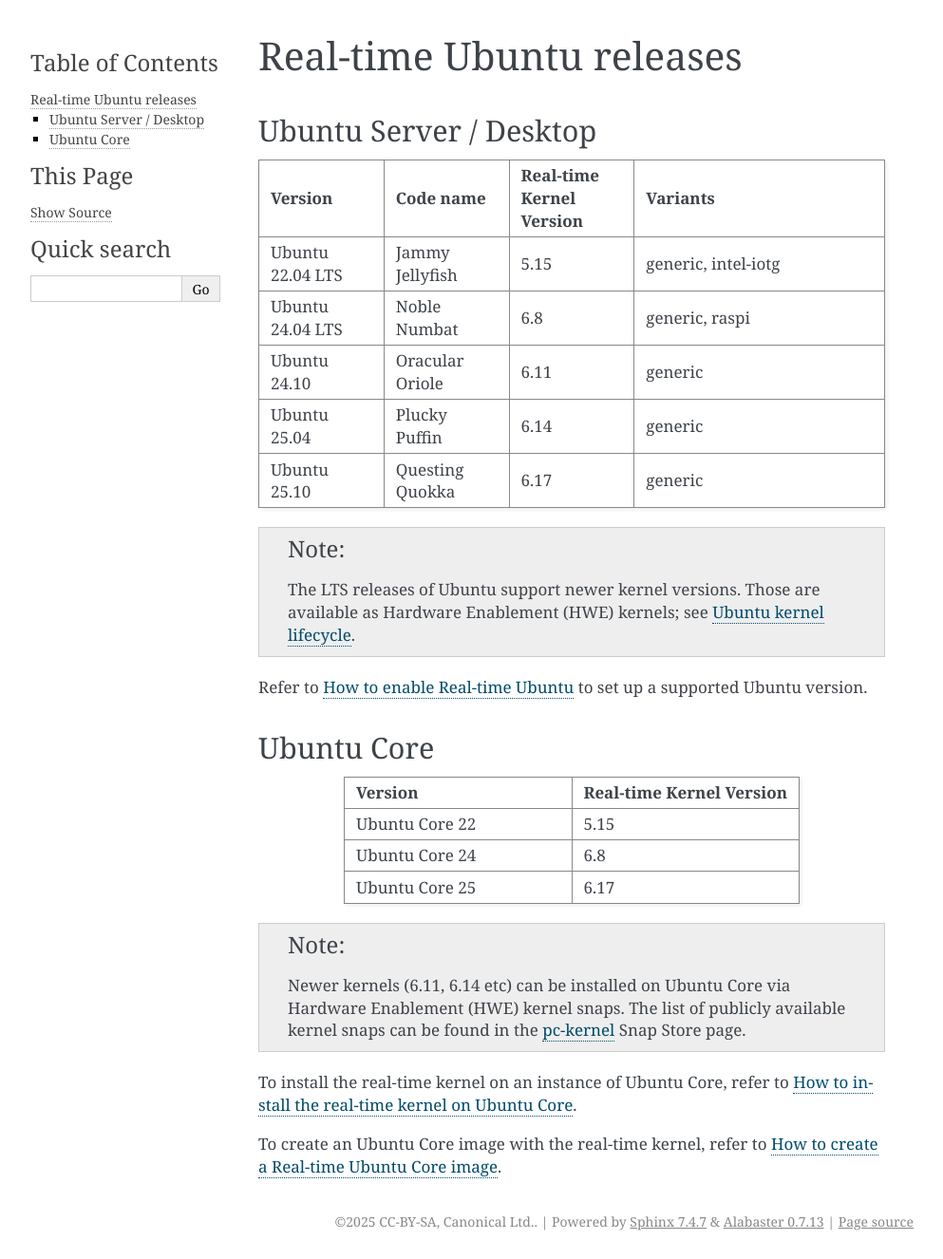
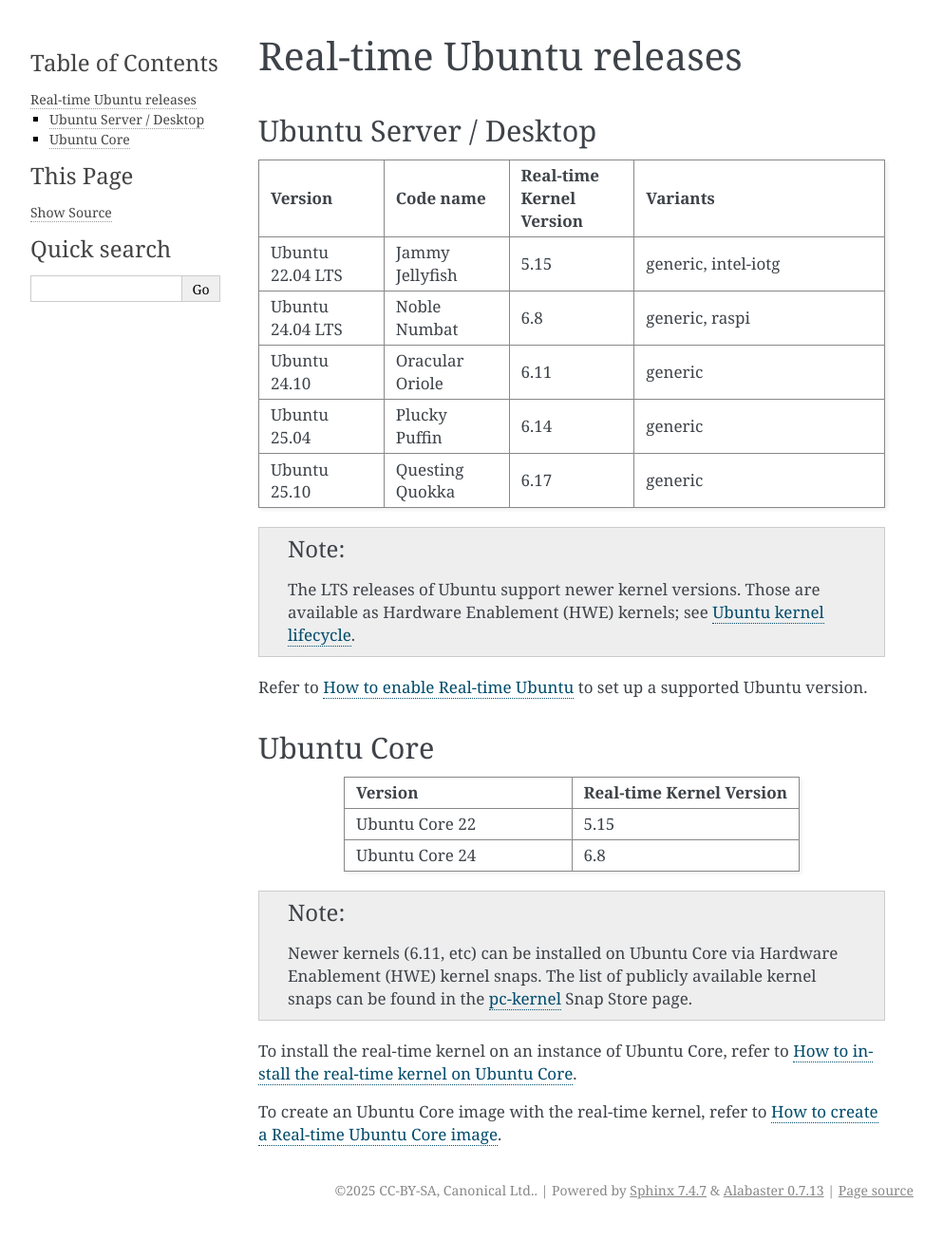
Before and after one commit to canonical/real-time-ubuntu-docs, a Sphinx documentation site: the page built from docs/reference/releases.rst, in a window 1280 px wide. Shown: the whole page at 95% size, without its empty margins (148-1141 px from the left). Built offline with Sphinx 7.4.7, drawn with Linux system fonts in a browser that asks for light colours; after the commit the page ends 1293 px from its top, so only the background shows below that.

Commit message:
Update releases documentation for Ubuntu Core
Removed Ubuntu Core 25 and updated kernel note.

Signed-off-by: Tara Nair <narahita211@gmail.com>

```diff
--- a/docs/reference/releases.rst
+++ b/docs/reference/releases.rst
@@ -52,12 +52,10 @@
      - 5.15
    * - Ubuntu Core 24
      - 6.8
-   * - Ubuntu Core 25
-     - 6.17
 
 .. note::
 
-  Newer kernels (6.11, 6.14 etc) can be installed on Ubuntu Core via Hardware Enablement (HWE) kernel snaps.
+  Newer kernels (6.11, etc) can be installed on Ubuntu Core via Hardware Enablement (HWE) kernel snaps.
   The list of publicly available kernel snaps can be found in the `pc-kernel`_ Snap Store page.
 
 To install the real-time kernel on an instance of Ubuntu Core, refer to :doc:`../how-to/uc-install-real-time-kernel`.
```
